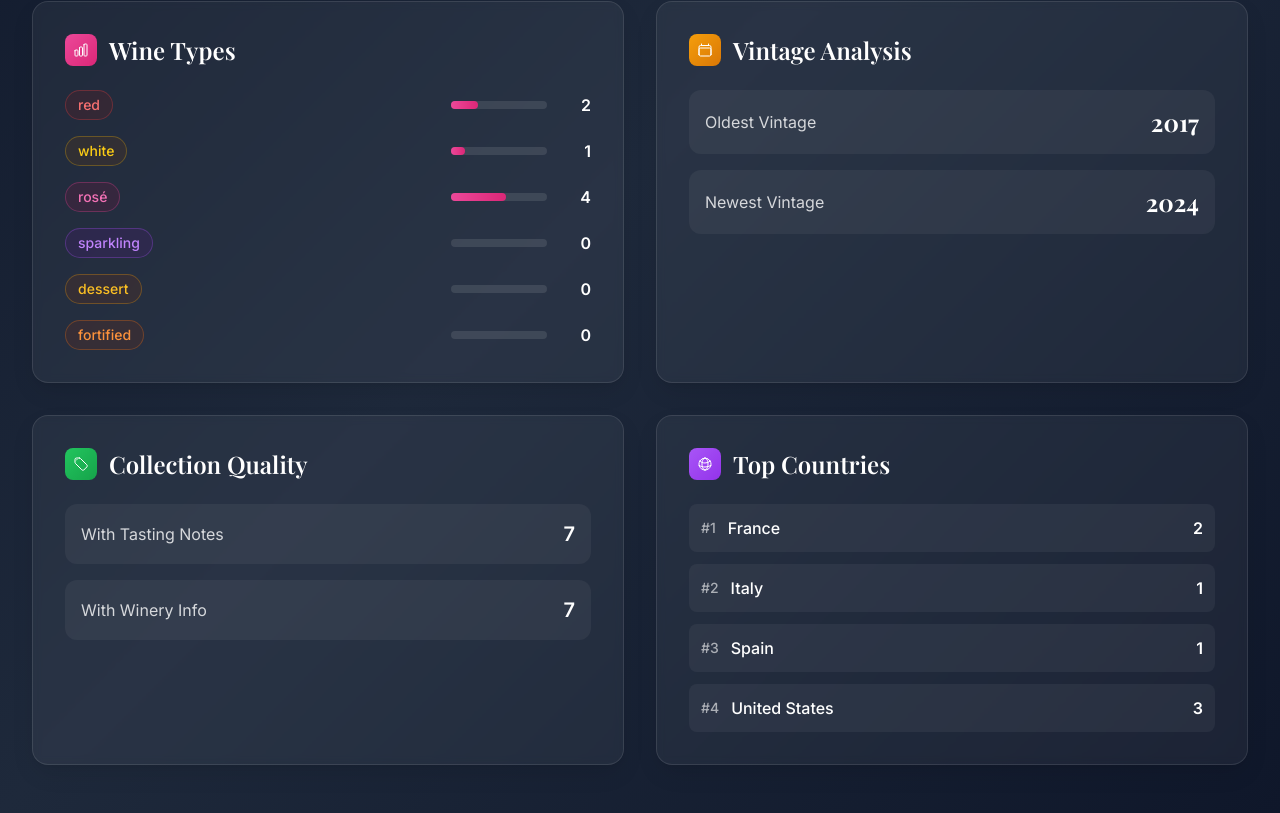
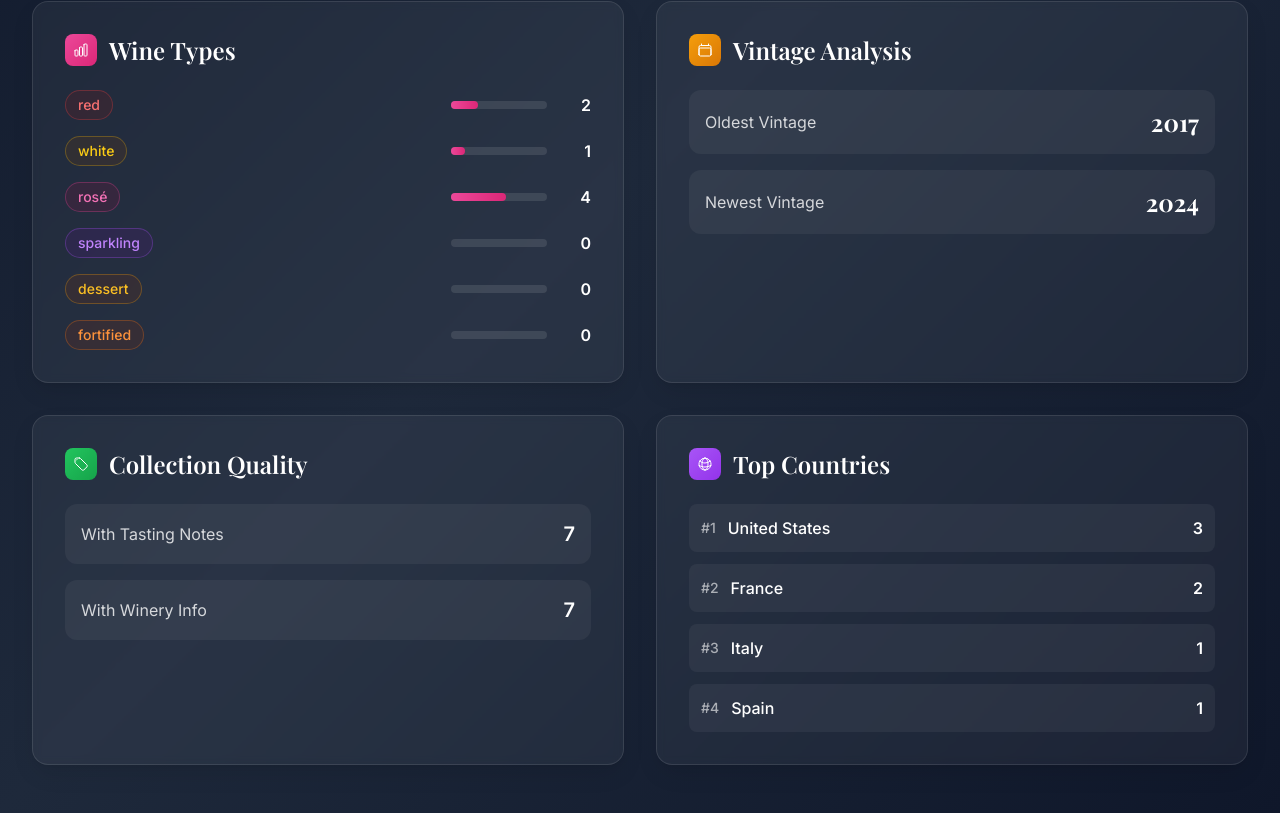
Before and after one commit to oputae/cellar, a Next.js app: page /stats in a window 1280 px wide. Shown: the part 487-1300 px from the top of the page. Built offline with nearby package versions, Linux system fonts and the light colour scheme.

Commit message:
Fix Top Countries sorting: Display in descending order by wine count

```diff
--- a/pages/stats.tsx
+++ b/pages/stats.tsx
@@ -234,18 +234,22 @@ export default function StatsPage() {
                 <h3 className="text-2xl font-display font-semibold text-white">Top Countries</h3>
               </div>
               <div className="space-y-3">
-                {countries.slice(0, 5).map((country, index) => {
-                  const countryCount = wines.filter(w => w.country === country).length;
-                  return (
+                {countries
+                  .map(country => ({
+                    country,
+                    count: wines.filter(w => w.country === country).length
+                  }))
+                  .sort((a, b) => b.count - a.count)
+                  .slice(0, 5)
+                  .map(({ country, count }, index) => (
                     <div key={country} className="flex items-center justify-between p-3 bg-white/5 rounded-lg">
                       <div className="flex items-center gap-3">
                         <span className="text-white/60 text-sm font-medium">#{index + 1}</span>
                         <span className="text-white font-medium">{country}</span>
                       </div>
-                      <span className="text-white font-semibold">{countryCount}</span>
+                      <span className="text-white font-semibold">{count}</span>
                     </div>
-                  );
-                })}
+                  ))}
               </div>
             </div>
           </div>
```
